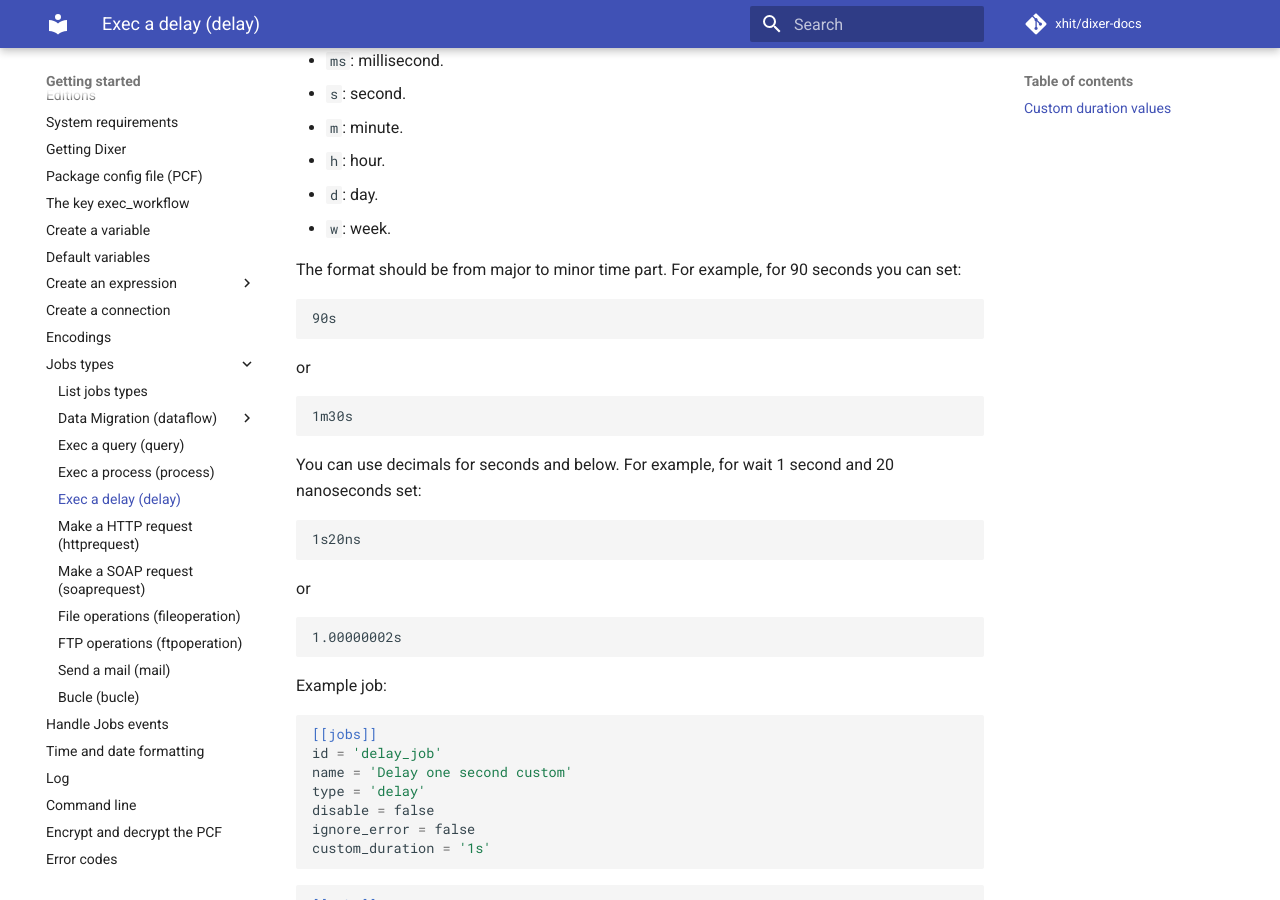
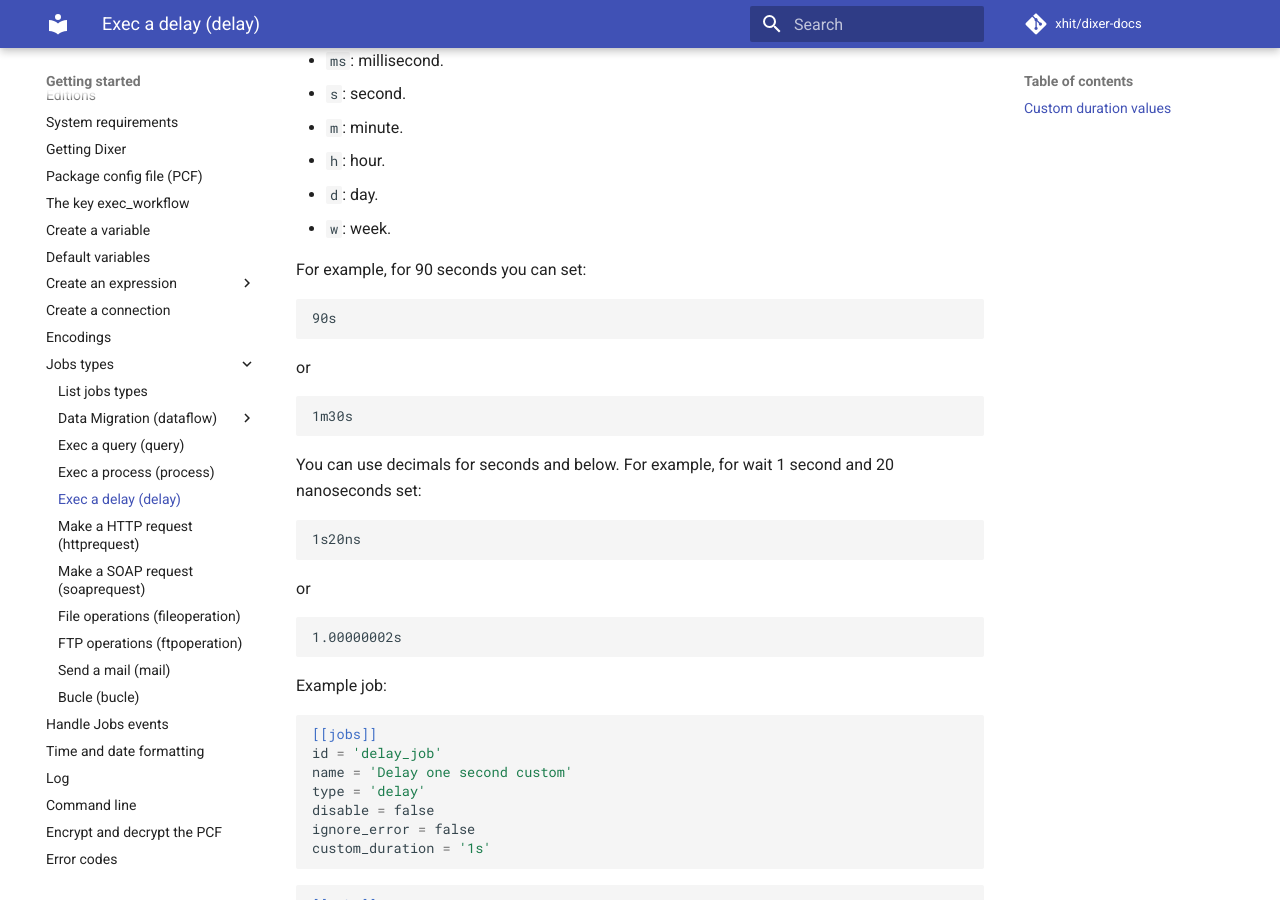
Before and after one commit to Dixer-ETL/dixer-docs, an MkDocs documentation site: the page built from docs/documentation/jobs/Exec-a-delay.md, in a window 1280 px wide and 900 px high, scrolled down 631 px. Built offline with MkDocs 1.6.1 and Material for MkDocs 9.7.7, drawn with Linux system fonts in a browser that asks for light colours; comment, search, counter and statistics services are not loaded.

````diff
--- a/docs/documentation/jobs/Exec-a-delay.md
+++ b/docs/documentation/jobs/Exec-a-delay.md
@@ -24,7 +24,7 @@ The custom duration is a string defined with time parts:
 - `d`: day.
 - `w`: week.
 
-The format should be from major to minor time part. For example, for 90 seconds you can set:
+For example, for 90 seconds you can set:
 
 ```
 90s
````
Also changed, not shown: docs/Changelog.md (+1 -0 lines).
